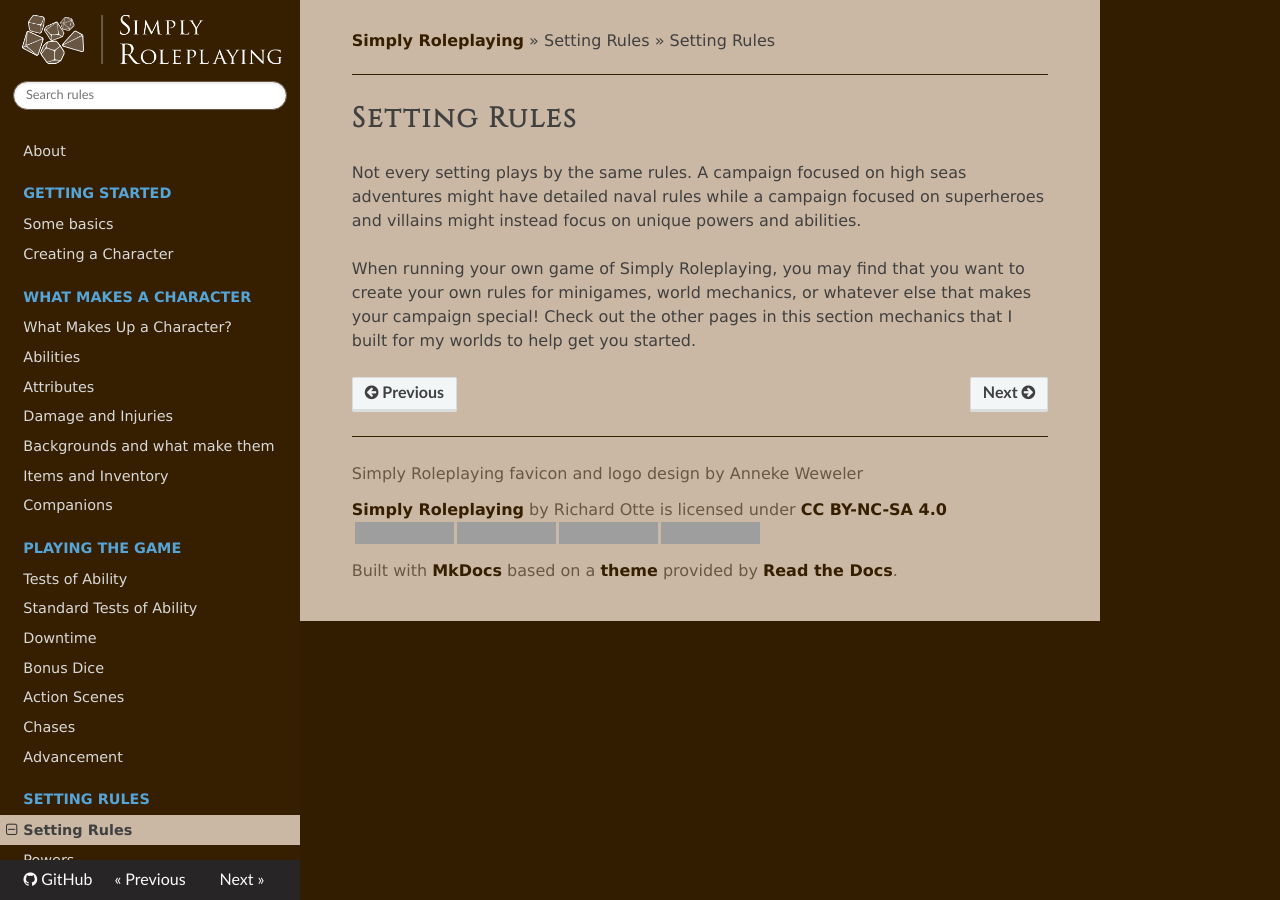
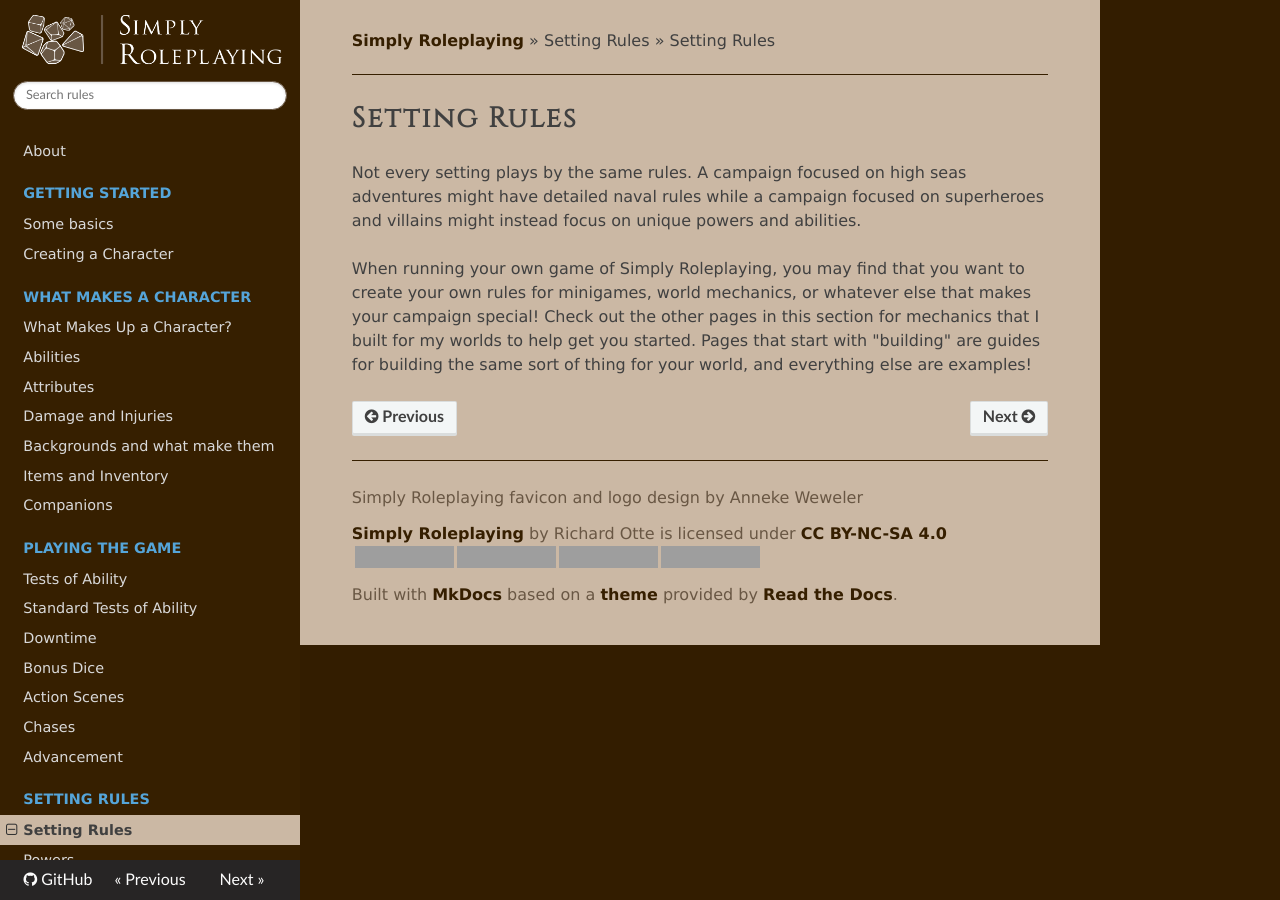
Before and after one commit to TheFifthRider/simply-roleplaying-webapp, an MkDocs documentation site: the page built from docs/setting_rules/index.md, in a window 1280 px wide. Built offline with MkDocs 1.6.1, drawn with Linux system fonts in a browser that asks for light colours; nearby versions of some CDN libraries; grey boxes are pictures that could not be loaded.

Commit message:
edit: settings/index

```diff
--- a/docs/setting_rules/index.md
+++ b/docs/setting_rules/index.md
@@ -2,4 +2,4 @@
 
 Not every setting plays by the same rules. A campaign focused on high seas adventures might have detailed naval rules while a campaign focused on superheroes and villains might instead focus on unique powers and abilities.
 
-When running your own game of Simply Roleplaying, you may find that you want to create your own rules for minigames, world mechanics, or whatever else that makes your campaign special! Check out the other pages in this section mechanics that I built for my worlds to help get you started.
+When running your own game of Simply Roleplaying, you may find that you want to create your own rules for minigames, world mechanics, or whatever else that makes your campaign special! Check out the other pages in this section for mechanics that I built for my worlds to help get you started. Pages that start with "building" are guides for building the same sort of thing for your world, and everything else are examples!
```
